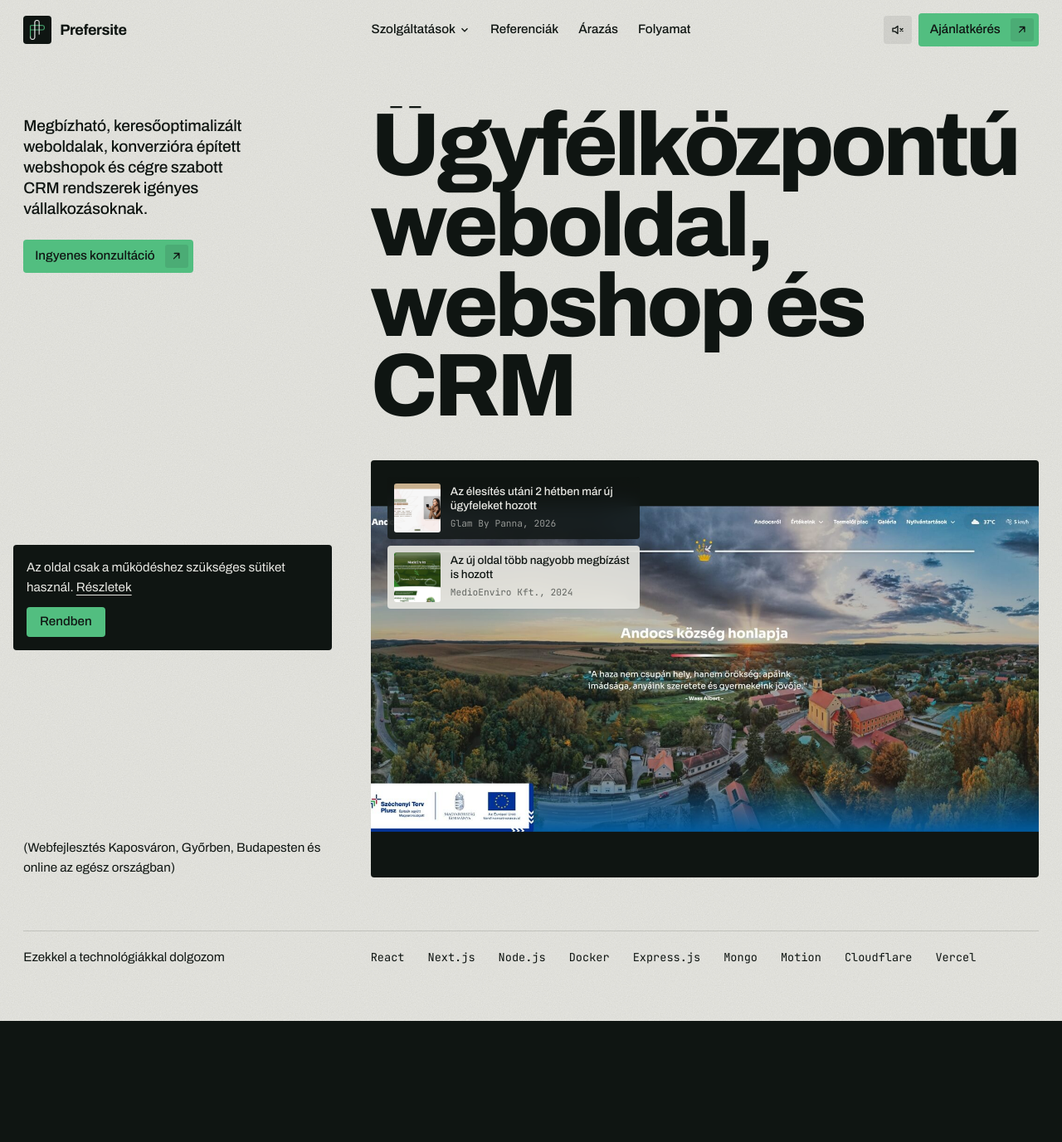
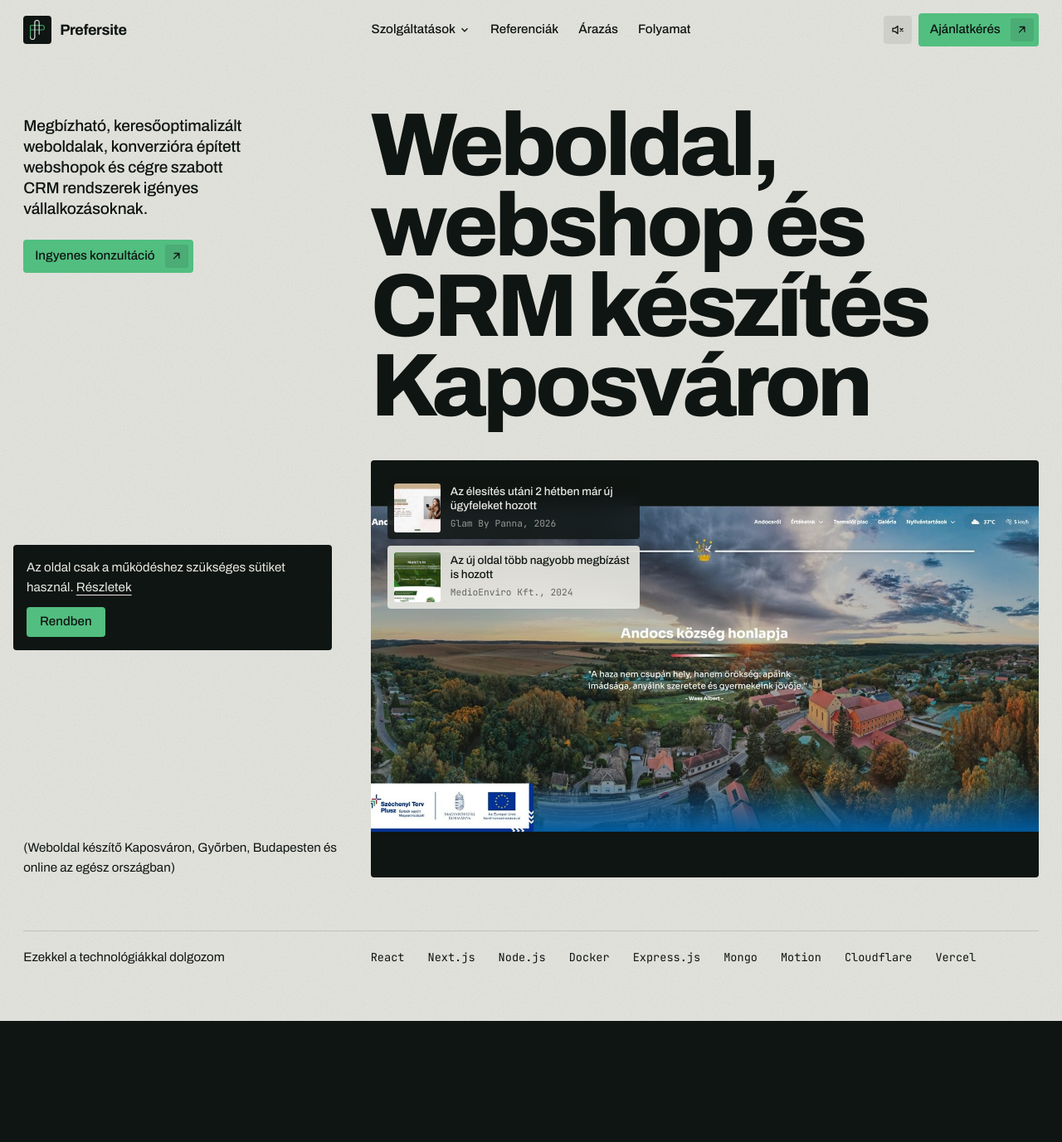
Before and after one commit to Quruzslo/PreferSite, a Next.js app: page / in a window 1280 px wide. Shown: the top 1377 px of the page at 83% size. Built offline with nearby package versions, Linux system fonts and the light colour scheme.

Commit message:
Átszövegezve a hero

```diff
--- a/components/hero/Hero.tsx
+++ b/components/hero/Hero.tsx
@@ -61,12 +61,15 @@ export default function Hero() {
         </motion.div>
 
         <div className="order-1 lg:order-2 lg:col-span-8">
-          <RevealText
+          {/* <RevealText
             as="h1"
-            text="Ügyfélközpontú weboldal, webshop és CRM"
+            text="Ügyfélközpontú weboldal, webshop és CRM készítés Kaposváron"
             className="type-display w-full "
             delay={0.1}
-          />
+          /> */}
+          <h1 className="type-display w-full">
+            Weboldal, webshop és CRM készítés Kaposváron
+          </h1>
         </div>
 
         <motion.p
@@ -75,7 +78,7 @@ export default function Hero() {
           transition={{ duration: 0.8, delay: 0.8 }}
           className="order-3 self-end text-[0.95rem] lg:col-span-4"
         >
-          (Webfejlesztés Kaposváron, Győrben, Budapesten és online az egész
+          (Weboldal készítő Kaposváron, Győrben, Budapesten és online az egész
           országban)
         </motion.p>
 
--- a/lib/ui/RevealText.tsx
+++ b/lib/ui/RevealText.tsx
@@ -8,7 +8,7 @@ interface RevealTextProps {
   className?: string;
   delay?: number;
   stagger?: number;
-  // true: görgetésre indul, false: betöltéskor
+
   inView?: boolean;
 }
 
```
